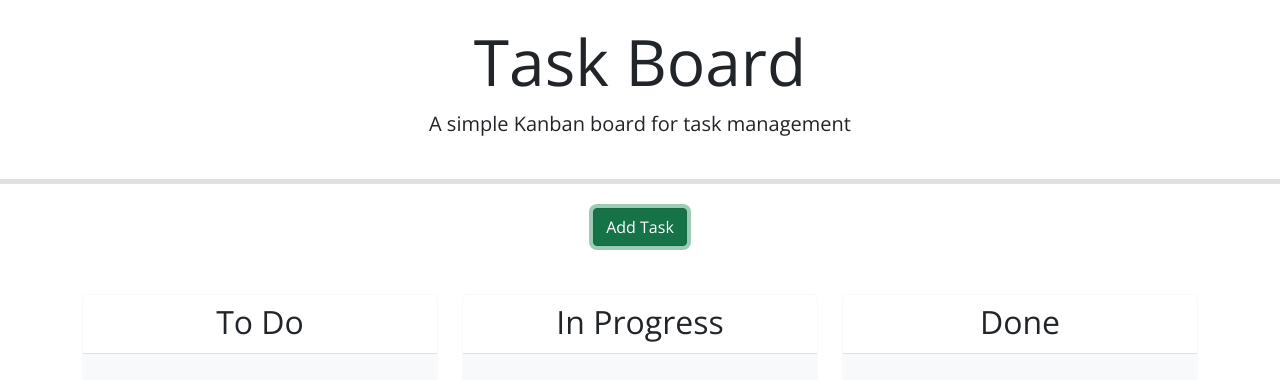
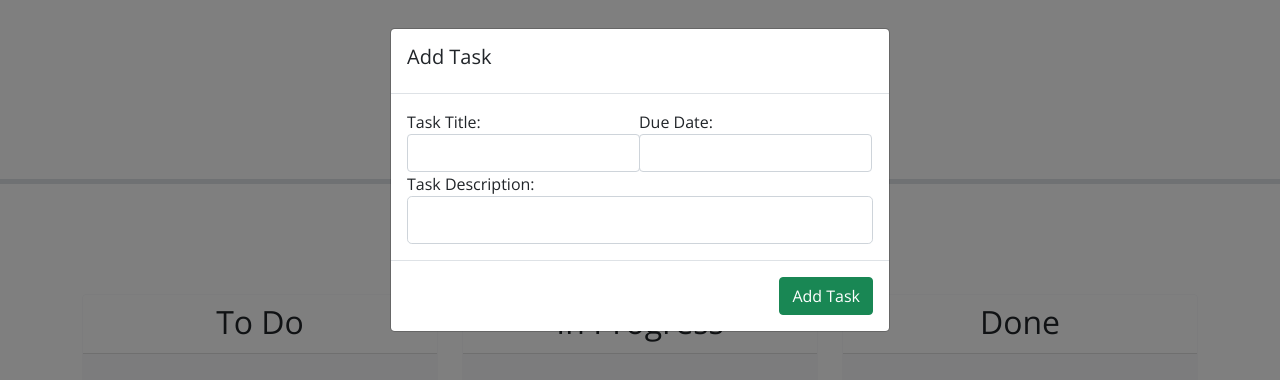
Before and after one commit to otekolste/task-board, a plain HTML site: page index.html in a window 1280 px wide. Both pictures are taken after a click on the button "Add Task". Drawn offline with nearby package versions, Linux system fonts and the light colour scheme.

Commit message:
styled modal form

```diff
--- a/assets/js/script.js
+++ b/assets/js/script.js
@@ -19,6 +19,11 @@ function renderTaskList() {
 
 // Todo: create a function to handle adding a new task
 function handleAddTask(event){
+    const newTask = {
+        taskName:$('#name').val(),
+        taskDate:$('#dueDate').val().format('MM-DD-YYYY')
+
+    };
 
 }
 
@@ -36,3 +41,10 @@ function handleDrop(event, ui) {
 $(document).ready(function () {
 
 });
+
+$(function () {
+    $('#datepicker').datepicker({
+      changeMonth: true,
+      changeYear: true,
+    });
+  });
--- a/index.html
+++ b/index.html
@@ -25,6 +25,37 @@
       <button class="btn btn-success" data-bs-toggle="modal" data-bs-target="#formModal">Add Task</button>
     </div>
     <!-- Todo: Create a modal with a form to add tasks -->
+    <div class="modal" role="dialog" id="formModal">
+      <div class="modal-dialog">
+        <div class="modal-content">
+          <div class="modal-header">
+            <h5>Add Task</h5>
+          </div>
+          <div class="modal-body">
+              <form id="taskForm">
+                <div class="form-row input-group">
+                  <div class="form-group col-md-6">
+                    <label for="title">Task Title:</label>
+                    <input type="text" id="title" name="title" class="form-control">
+                  </div>
+                  <div class="form-group col-md-6">
+                    <label for="dueDate">Due Date:</label>
+                    <input type="text" id="datepicker" class="form-control">
+                  </div>
+                </div>
+                <div class="form-group">
+                  <label for="description">Task Description:</label>
+                  <input type="text" class="form-control form-control-lg">
+                </div>
+              </form>
+          </div>
+          <div class="modal-footer">
+            <button type="submit" class="btn btn-success">Add Task</button>
+          </div>
+        </div>
+      </div>
+
+    </div>
     <div class="row swim-lanes text-center justify-content-between">
       <div class="col-12 col-lg-4 d-flex">
         <div id="to-do" class="card border-light mb-3 lane flex-grow-1">
```
